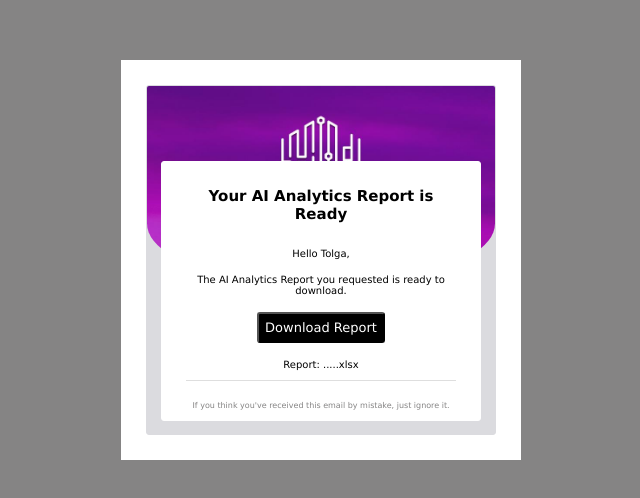
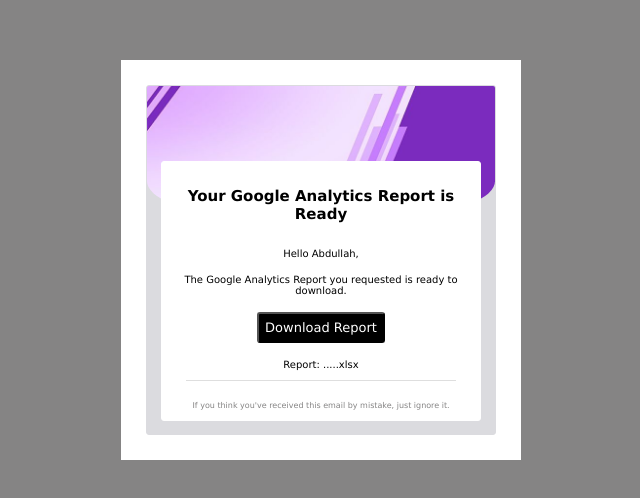
Before and after one commit to corduka/mail-template, a website: page index.html in a window 1280 px wide. Shown: the part 140-638 px from the top of the page, without its empty margins (319-959 px from the left). Drawn offline with Linux system fonts and the light colour scheme.

Commit message:
Banner updated

```diff
--- a/index.html
+++ b/index.html
@@ -10,12 +10,12 @@
 <main>
     <div class="container">
         <div class="banner-container">
-            <img src="./banner.jpeg" class="banner" alt="">
+            <img src="./banner2.jpg" class="banner" alt="">
         </div>
         <div class="content">
-            <h2>Your AI Analytics Report is Ready</h2>
-            <p><span>Hello Tolga,</span> <br>
-            The AI Analytics Report you requested is ready to download.</p>
+            <h2>Your Google Analytics Report is Ready</h2>
+            <p><span>Hello Abdullah,</span> <br>
+            The Google Analytics Report you requested is ready to download.</p>
             <button>Download Report</button>
             <p>Report: .....xlsx</p>
             <hr>
```
Also changed, not shown: banner2.jpg (added).
